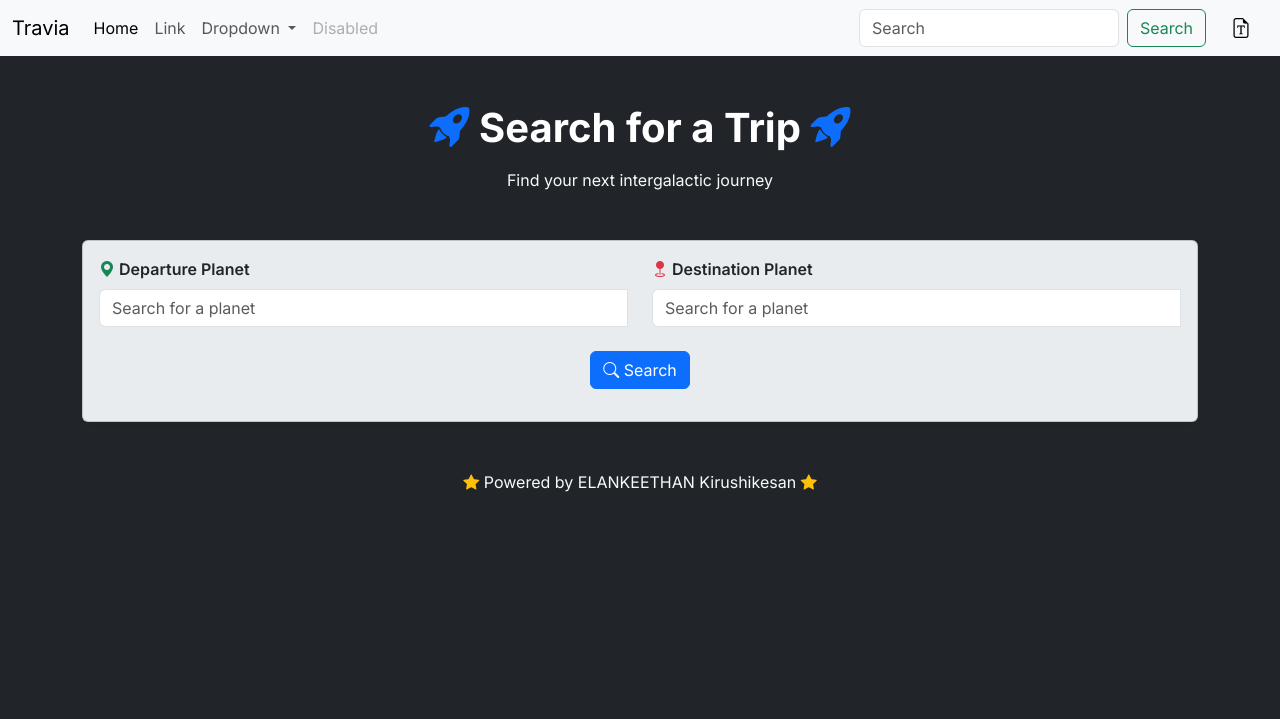
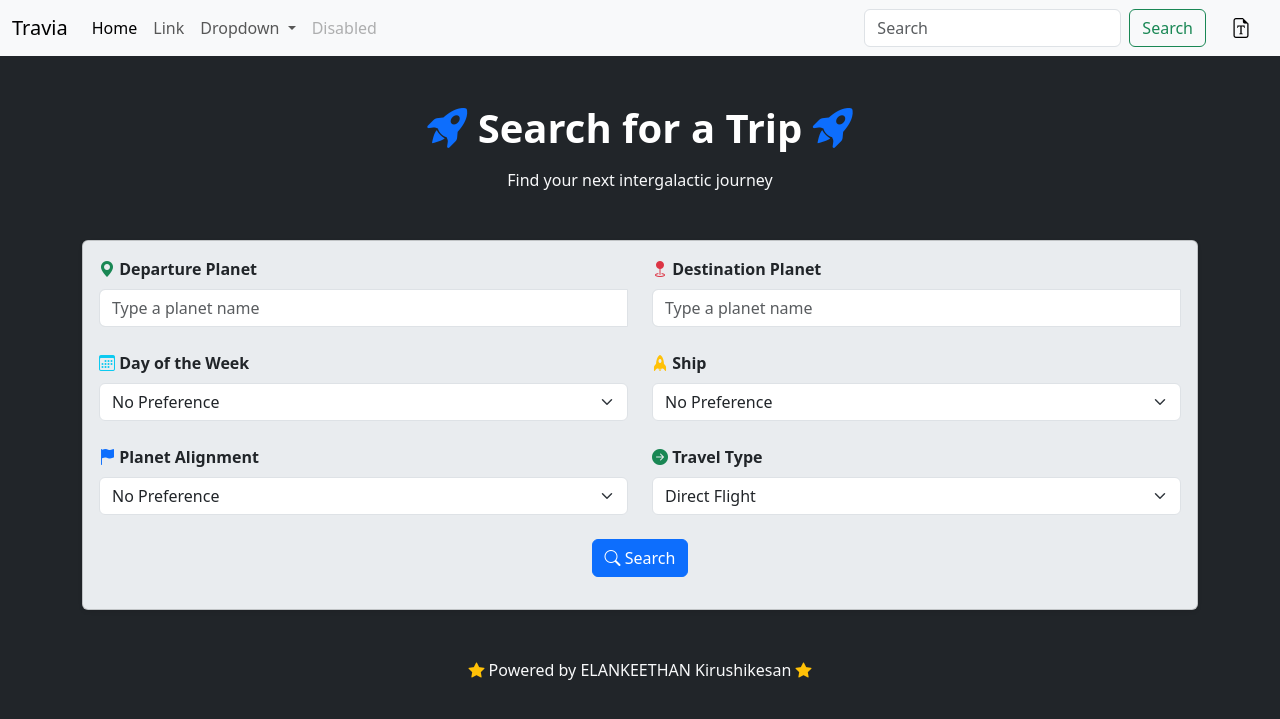
Before and after one commit to KirushieldDev/StarTrip, a PHP site: page /index.php in a window 1280 px wide. Shown: the top 719 px of the page. Run offline with PHP 8.4, Linux system fonts and the light colour scheme; data that the repository does not hold is empty; a stand-in replaces the project's code that opens the database connection.

Commit message:
update formulaire

```diff
--- a/src/index.php
+++ b/src/index.php
@@ -13,12 +13,14 @@ try {
 }
 ?>
 
+
 <!DOCTYPE html>
 <html lang="en">
 <head>
     <meta charset="UTF-8">
     <meta name="viewport" content="width=device-width, initial-scale=1.0">
     <title>Search for a Trip</title>
+    <link rel="stylesheet" href="https://cdn.jsdelivr.net/npm/bootstrap@5.3.0/dist/css/bootstrap.min.css">
     <link rel="stylesheet" href="../css/home.css">
 </head>
 <body class="bg-dark">
@@ -44,8 +46,8 @@ try {
                     </label>
                     <div class="input-group">
                         <input type="text" id="departurePlanet" name="departurePlanet"
-                               class="form-control" placeholder="Search for a planet"
-                               required autocomplete="off" data-bs-toggle="dropdown">
+                               class="form-control" placeholder="Type a planet name"
+                               required autocomplete="off">
                         <ul id="departureSuggestions" class="dropdown-menu w-100"></ul>
                     </div>
                 </div>
@@ -57,10 +59,74 @@ try {
                     </label>
                     <div class="input-group">
                         <input type="text" id="arrivalPlanet" name="arrivalPlanet"
-                               class="form-control" placeholder="Search for a planet"
-                               required autocomplete="off" data-bs-toggle="dropdown">
+                               class="form-control" placeholder="Type a planet name"
+                               required autocomplete="off">
                         <ul id="arrivalSuggestions" class="dropdown-menu w-100"></ul>
                     </div>
+                </div>
+
+                <!-- Day of the Week -->
+                <div class="col-md-6">
+                    <label for="dayOfWeek" class="form-label fw-semibold">
+                        <i class="bi bi-calendar3 text-info"></i> Day of the Week
+                    </label>
+                    <select id="dayOfWeek" name="dayOfWeek" class="form-select">
+                        <option value="no-preference" selected>No Preference</option>
+                        <option value="Primeday">Primeday</option>
+                        <option value="Centaxday">Centaxday</option>
+                        <option value="Taungsday">Taungsday</option>
+                        <option value="Zhellday">Zhellday</option>
+                        <option value="Benduday">Benduday</option>
+                    </select>
+                </div>
+
+                <!-- Ship -->
+                <div class="col-md-6">
+                    <label for="ship" class="form-label fw-semibold">
+                        <i class="bi bi-rocket-fill text-warning"></i> Ship
+                    </label>
+                    <select id="ship" name="ship" class="form-select">
+
+                        <?php
+                        try {
+                            $stmt = $cnx->prepare("SELECT name FROM ship");
+                            $stmt->execute();
+                            $ships = $stmt->fetchAll(PDO::FETCH_ASSOC);
+                        } catch (Exception $e) {
+                            echo "Error: " . $e->getMessage();
+                        }
+                        ?>
+                        <option value="no-preference" selected>No Preference</option>
+                        <?php foreach ($ships as $ship): ?>
+                            <option value="<?= htmlspecialchars($ship['name']) ?>"><?= htmlspecialchars($ship['name']) ?></option>
+                        <?php endforeach; ?>
+
+                    </select>
+                </div>
+
+                <!-- Planet Alignment -->
+                <div class="col-md-6">
+                    <label for="planetAlignment" class="form-label fw-semibold">
+                        <i class="bi bi-flag-fill text-primary"></i> Planet Alignment
+                    </label>
+                    <select id="planetAlignment" name="planetAlignment" class="form-select">
+                        <option value="no-preference" selected>No Preference</option>
+                        <option value="Republic">Republic</option>
+                        <option value="Empire">Empire</option>
+                        <option value="Neutral">Neutral</option>
+                    </select>
+                </div>
+
+                <!-- Travel Type -->
+                <div class="col-md-6">
+                    <label for="travelType" class="form-label fw-semibold">
+                        <i class="bi bi-arrow-right-circle-fill text-success"></i> Travel Type
+                    </label>
+                    <select id="travelType" name="travelType" class="form-select">
+                        <option value="direct" selected>Direct Flight</option>
+                        <option value="nearest-neighbor">Nearest Neighbor</option>
+                        <option value="shortest-path">Shortest Path</option>
+                    </select>
                 </div>
 
                 <!-- Submit Button -->
@@ -79,9 +145,9 @@ try {
 </footer>
 
 <script>
-    const planetNames = <?php echo json_encode($planets); ?>.map(planet => planet.name);
+    const planetNames = <?php echo json_encode(array_column($planets, 'name')); ?>;
 </script>
+<script src="../js/autocomplete.js"></script>
 
-<script src="../js/autocomplete.js"></script>
 </body>
 </html>
```
